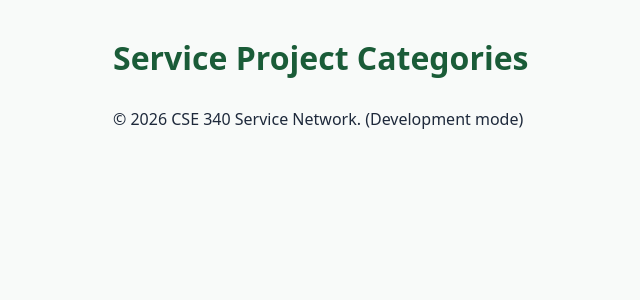
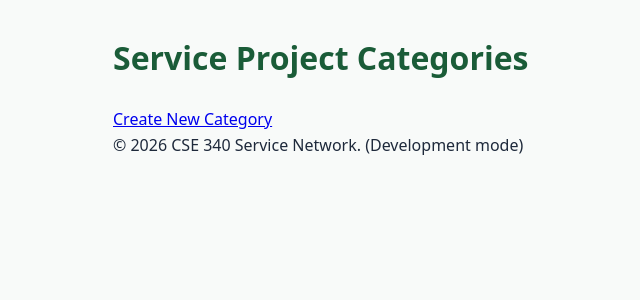
Before and after one commit to baimba0891/cse340, a Node server app: page /categories in a window 1280 px wide. Shown: the part 65-365 px from the top of the page, without its empty margins (1-641 px from the left). Run offline with Node 20, Linux system fonts and the light colour scheme; data that the repository does not hold is empty.

Commit message:
Add create and edit category functionality with validation

```diff
--- a/src/controllers/categories.js
+++ b/src/controllers/categories.js
@@ -1,5 +1,5 @@
 // Import any needed model functions
-import { getAllCategories, getCategoryDetails } from '../models/categories.js';
+import { getAllCategories, getCategoryDetails, createCategory, updateCategory } from '../models/categories.js';
 import { getProjectsByCategoryId } from '../models/projects.js';
 
 // Define any controller functions
@@ -18,6 +18,62 @@ const showCategoryDetailsPage = async (req, res) => {
 
     res.render('category', { title, category, projects });
 };
+const showNewCategoryForm = async (req, res) => {
+  const title = 'Create New Category';
+  res.render('new-category', { title, errors: [], category: { name: '' } });
+};
 
+const processNewCategoryForm = async (req, res) => {
+  const { name } = req.body;
+  const errors = [];
+  if (!name || !name.trim()) {
+    errors.push('Category name is required.');
+  } else {
+    if (name.trim().length < 3) errors.push('Category name must be at least 3 characters.');
+    if (name.trim().length > 100) errors.push('Category name must be no more than 100 characters.');
+  }
+  if (errors.length > 0) {
+    return res.render('new-category', { title: 'Create New Category', errors, category: { name } });
+  }
+  try {
+    await createCategory(name.trim());
+    res.redirect('/categories');
+  } catch (error) {
+    console.error('Error creating category:', error);
+    res.status(500).send('Error creating category');
+  }
+};
+
+const showEditCategoryForm = async (req, res) => {
+  const categoryId = req.params.id;
+  const category = await getCategoryDetails(categoryId);
+  if (!category) {
+    return res.status(404).send('Category not found');
+  }
+  const title = 'Edit Category';
+  res.render('edit-category', { title, errors: [], category });
+};
+
+const processEditCategoryForm = async (req, res) => {
+  const categoryId = req.params.id;
+  const { name } = req.body;
+  const errors = [];
+  if (!name || !name.trim()) {
+    errors.push('Category name is required.');
+  } else {
+    if (name.trim().length < 3) errors.push('Category name must be at least 3 characters.');
+    if (name.trim().length > 100) errors.push('Category name must be no more than 100 characters.');
+  }
+  if (errors.length > 0) {
+    return res.render('edit-category', { title: 'Edit Category', errors, category: { category_id: categoryId, name } });
+  }
+  try {
+    await updateCategory(categoryId, name.trim());
+    res.redirect(`/category/${categoryId}`);
+  } catch (error) {
+    console.error('Error updating category:', error);
+    res.status(500).send('Error updating category');
+  }
+};
 // Export any controller functions
-export { showCategoriesPage, showCategoryDetailsPage };
+export { showCategoriesPage, showCategoryDetailsPage, showNewCategoryForm, processNewCategoryForm, showEditCategoryForm, processEditCategoryForm };
--- a/src/models/categories.js
+++ b/src/models/categories.js
@@ -41,5 +41,24 @@ const getCategoriesByProjectId = async (projectId) => {
 
       return result.rows;
 };
+const createCategory = async (name) => {
+  const query = `
+    INSERT INTO public.categories (name)
+    VALUES ($1)
+    RETURNING category_id, name;
+  `;
+  const result = await db.query(query, [name]);
+  return result.rows[0];
+};
 
-export { getAllCategories, getCategoryDetails, getCategoriesByProjectId };
+const updateCategory = async (categoryId, name) => {
+  const query = `
+    UPDATE public.categories
+    SET name = $1
+    WHERE category_id = $2
+    RETURNING category_id, name;
+  `;
+  const result = await db.query(query, [name, categoryId]);
+  return result.rows[0];
+};
+export { getAllCategories, getCategoryDetails, getCategoriesByProjectId, createCategory, updateCategory };
--- a/views/categories.ejs
+++ b/views/categories.ejs
@@ -1,5 +1,6 @@
 <%- include('partials/header') %>
 <h1 class="page-title"><%= title %></h1>
+<a href="/new-category">Create New Category</a>
 <div class="card-grid">
   <% categories.forEach((category) => { %>
     <div class="card category-card">
--- a/views/category.ejs
+++ b/views/category.ejs
@@ -7,6 +7,7 @@
         <h2>
             <%= category.name %>
         </h2>
+        <a href="/edit-category/<%= category.category_id %>">Edit Category</a>
 
         <h3>Service Projects</h3>
         <ul>
```
Also changed, not shown: src/routes.js (+5 -2 lines), views/edit-category.ejs (added, +25 -0 lines), views/new-category.ejs (added, +25 -0 lines).
